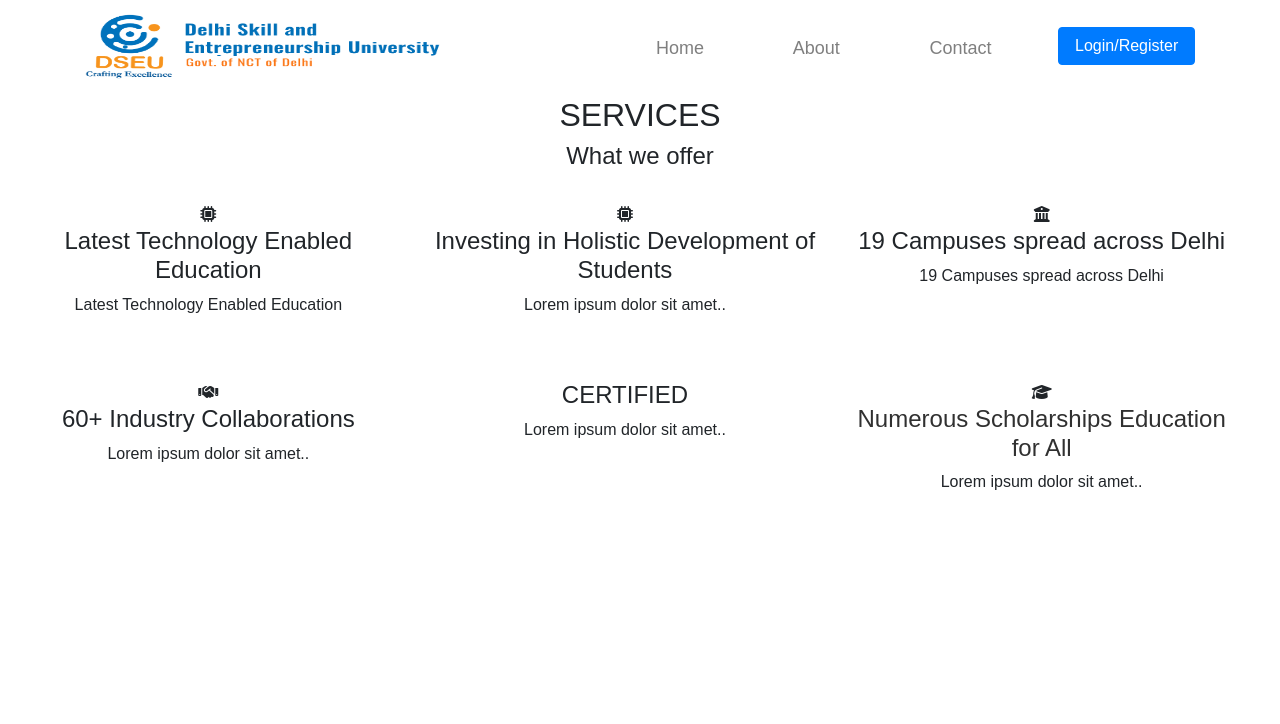
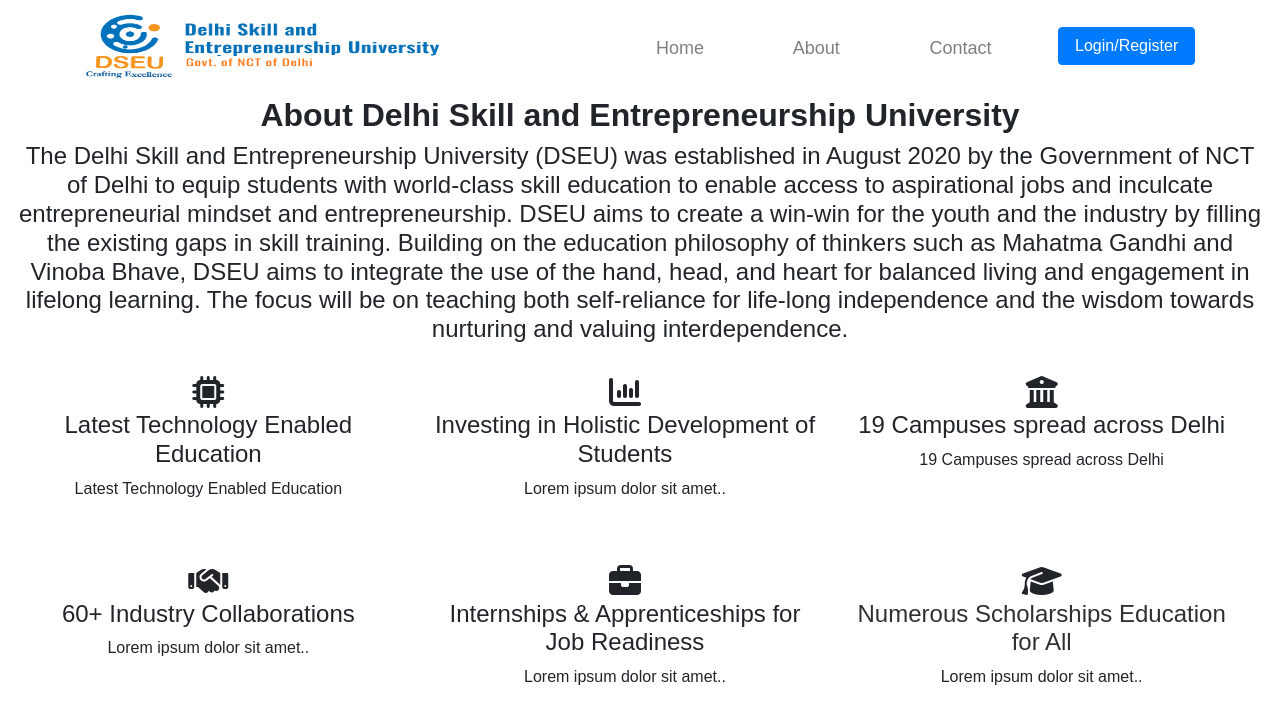
Before and after one commit to yashvaish2021/Examination-admit-card-generator, a PHP site: page /about-us.html in a window 1280 px wide. Shown: the top 724 px of the page. Run offline with PHP 8.4, Linux system fonts and the light colour scheme; some libraries are stand-ins or nearby versions.

Commit message:
Corrected the path and the file names

```diff
--- a/about-us.html
+++ b/about-us.html
@@ -8,14 +8,14 @@
     <title>About Us @ Dseu</title>
     <link rel="stylesheet" href="https://cdn.jsdelivr.net/npm/bootstrap@4.3.1/dist/css/bootstrap.min.css"
         integrity="sha384-ggOyR0iXCbMQv3Xipma34MD+dH/1fQ784/j6cY/iJTQUOhcWr7x9JvoRxT2MZw1T" crossorigin="anonymous">
-    <link rel="stylesheet" href="/styles/aboutUs.css">
+    <link rel="stylesheet" href="./styles/about-us.css">
 </head>
 
 <body>
     <header>
         <nav class="navbar navbar-expand-lg navbar-light nav-color navigation">
             <div class="container">
-                <a class="navbar-brand name" href="https://dseu.ac.in/"><img src="/images/logo_long.png"
+                <a class="navbar-brand name" href="https://dseu.ac.in/"><img src="./images/logo_long.png"
                         class="logo"></a>
                 <button class="navbar-toggler" type="button" data-bs-toggle="collapse" data-bs-target="#navbarNav"
                     aria-controls="navbarNav" aria-expanded="false" aria-label="Toggle navigation">
@@ -27,10 +27,10 @@
                             <a class="nav-link" aria-current="page" href="index.html">Home</a>
                         </li>
                         <li class="nav-item">
-                            <a class="nav-link" href="aboutUs.html">About</a>
+                            <a class="nav-link" href="about-us.html">About</a>
                         </li>
                         <li class="nav-item">
-                            <a class="nav-link" href="contactUs.html">Contact</a>
+                            <a class="nav-link" href="contact-us.html">Contact</a>
                         </li>
                         <li class="nav-item">
                             <a href="login.html" target="_blank"><button type="button"
@@ -42,48 +42,53 @@
         </nav>
     </header>
     <div class="container-fluid text-center">
-        <h2>SERVICES</h2>
-        <h4>What we offer</h4>
+        <h2><b>About Delhi Skill and Entrepreneurship University</b></h2>
+        <h4>The Delhi Skill and Entrepreneurship University (DSEU) was established in August 2020 by the Government of
+            NCT of Delhi to equip students with world-class skill education to enable access to aspirational jobs and
+            inculcate entrepreneurial mindset and entrepreneurship. DSEU aims to create a win-win for the youth and the
+            industry by filling the existing gaps in skill training.
+
+            Building on the education philosophy of thinkers such as Mahatma Gandhi and Vinoba Bhave, DSEU aims to
+            integrate the use of the hand, head, and heart for balanced living and engagement in lifelong learning. The
+            focus will be on teaching both self-reliance for life-long independence and the wisdom towards nurturing and
+            valuing interdependence.</h4>
         <br>
         <div class="row">
-            <div class="col-sm-4">
-                <i class="fa-solid fa-microchip"></i>
+            <div class="col-sm-4 card-box">
+                <i class="fa-solid fa-microchip fa-2x"></i>
                 <h4>Latest Technology Enabled Education</h4>
                 <p>Latest Technology Enabled Education</p>
             </div>
-            <div class="col-sm-4">
-                <i class="fa-solid fa-microchip"></i>
+            <div class="col-sm-4 card-box">
+                <i class="fa-sharp fa-solid fa-chart-column fa-2x"></i>
                 <h4>Investing in Holistic Development of Students</h4>
                 <p>Lorem ipsum dolor sit amet..</p>
             </div>
-            <div class="col-sm-4">
-                <i class="fa-solid fa-building-columns"></i>
+            <div class="col-sm-4 card-box">
+                <i class="fa-solid fa-building-columns fa-2x"></i>
                 <h4>19 Campuses spread across Delhi</h4>
                 <p>19 Campuses spread across Delhi</p>
             </div>
         </div>
         <br><br>
         <div class="row">
-            <div class="col-sm-4">
-                <i class="fa-solid fa-handshake"></i>
+            <div class="col-sm-4 card-box">
+                <i class="fa-solid fa-handshake fa-2x"></i>
                 <h4>60+ Industry Collaborations</h4>
                 <p>Lorem ipsum dolor sit amet..</p>
             </div>
-            <div class="col-sm-4">
-                <span class="glyphicon glyphicon-certificate"></span>
-                <h4>CERTIFIED</h4>
+            <div class="col-sm-4 card-box">
+                <i class="fa-sharp fa-solid fa-briefcase fa-2x"></i>
+                <h4>Internships & Apprenticeships for Job Readiness</h4>
                 <p>Lorem ipsum dolor sit amet..</p>
             </div>
-            <div class="col-sm-4">
-                <i class="fa-solid fa-graduation-cap"></i>
+            <div class="col-sm-4 card-box">
+                <i class="fa-solid fa-graduation-cap fa-2x"></i>
                 <h4 style="color:#303030;">Numerous Scholarships Education for All</h4>
                 <p>Lorem ipsum dolor sit amet..</p>
             </div>
         </div>
     </div>
-    <script src="https://cdn.jsdelivr.net/npm/bootstrap@4.3.1/dist/js/bootstrap.min.js"
-        integrity="sha384-JjSmVgyd0p3pXB1rRibZUAYoIIy6OrQ6VrjIEaFf/nJGzIxFDsf4x0xIM+B07jRM"
-        crossorigin="anonymous"></script>
     <script src="https://kit.fontawesome.com/f607490a0e.js" crossorigin="anonymous"></script>
 </body>
 
--- a/forgotpassword.html
+++ b/forgotpassword.html
@@ -9,7 +9,7 @@
     <link href='https://fonts.googleapis.com/css?family=Varela+Round' rel='stylesheet' type='text/css'>
     <link rel="stylesheet" href="https://cdn.jsdelivr.net/npm/bootstrap@4.1.3/dist/css/bootstrap.min.css"
         integrity="sha384-MCw98/SFnGE8fJT3GXwEOngsV7Zt27NXFoaoApmYm81iuXoPkFOJwJ8ERdknLPMO" crossorigin="anonymous">
-    <link rel="stylesheet" href="/styles/forgotpassword.css">
+    <link rel="stylesheet" href="./styles/forgotpassword.css">
 </head>
 
 <body>
--- a/login.html
+++ b/login.html
@@ -19,7 +19,7 @@
                     <div class="card" style="border-radius: 1rem;">
                         <div class="row g-0">
                             <div class="col-md-6 col-lg-5 d-none d-md-block">
-                                <img src="/images/logo-1.png" alt="login form" class="img-fluid img-logo"
+                                <img src="./images/logo-1.png" alt="login form" class="img-fluid img-logo"
                                     style="border-radius: 1rem 0 0 1rem;" />
                             </div>
                             <div class="col-md-6 col-lg-7 d-flex align-items-center">
@@ -28,8 +28,7 @@
                                     <form>
 
                                         <div class="d-flex align-items-center mb-3 pb-1">
-                                            <i class="fas fa-cubes fa-2x me-3" style="color: #ff6219;"></i>
-                                            <span class="h1 fw-bold mb-0">Logo</span>
+                                            <span class="h1 fw-bold mb-0">Login</span>
                                         </div>
 
                                         <h5 class="fw-normal mb-3 pb-3" style="letter-spacing: 1px;">Sign into your
--- a/styles/aboutUs.css
+++ b/styles/about-us.css
@@ -10,6 +10,7 @@
 body {
     font-family: 'Roboto';
     font-size: 16px;
+    background-image: url(/images/backgroungimage.jpeg);
 }
 
 .aboutus-section {
--- a/styles/login.css
+++ b/styles/login.css
@@ -1,4 +1,4 @@
 .img-logo {
-    height: 50%;
-    margin-top: 22px;
+    /* height: 50%; */
+    margin-top: 120px;
 }
```
Also changed, not shown: contact-us.html (+8 -6 lines), index.html (+4 -7 lines), styles/contact-us.css (renamed from styles/contactUs.css).
